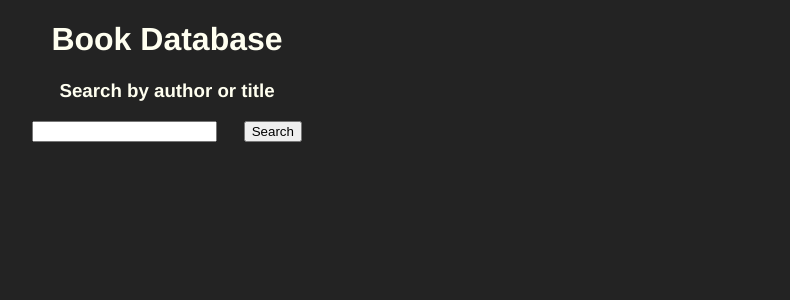
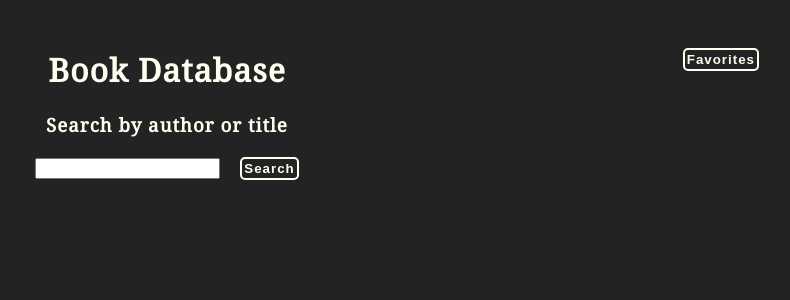
Before and after one commit to zcericola/api-books-project, a React (Create React App) app: page / in a window 1280 px wide. Shown: the top 300 px of the page, without its empty margins (473-1263 px from the left). Built offline with nearby package versions, Linux system fonts and the light colour scheme.

Commit message:
worked on favorites component

```diff
--- a/src/App.css
+++ b/src/App.css
@@ -1,4 +1,25 @@
-.App {
+
+
+.app {
   text-align: center;
-  font-family: 'Franklin Gothic Medium', 'Arial Narrow', Arial, sans-serif
+  margin: 3em;
 }
+
+
+.fav-page-btn {
+  margin-left: -7em;
+  font-weight: 700;
+  cursor: pointer;
+  float: right;
+  border-radius: 5px;
+  background-color: #232323;
+  color: #FFFFF0;
+  border: 2px solid #FFFFF0;
+  padding: 2px;
+  letter-spacing: 1px;
+}
+
+.fav-page-btn:hover {
+  color: #232323;
+  background-color: #FFFFF0;
+}
--- a/src/App.js
+++ b/src/App.js
@@ -1,18 +1,45 @@
 import React, { Component } from 'react';
 import './App.css';
 import Search from "./components/Search/Search";
+import Favorites from "./components/Favorites/Favorites";
+
 
 class App extends Component {
+  constructor(){
+    super();
+
+    this.state = {
+      results: []
+    }
+  }
+
+
+
+  resultsCb = (resultsFromSearch) => {
+    this.setState = {
+      results: resultsFromSearch
+    }
+
+  }
+
+  favPage(){
+    {<Favorites />}
+  }
+
+
+
   render() {
-    return (
-      <div className="App">
-        <header className="App-header">
-          <h1 className="App-title">Book Database</h1>
-          <h3>Search by author or title</h3>
-        </header>
+    return <div className="app">
+        <div>
+          <button className="fav-page-btn" onClick={this.favPage}>
+            Favorites
+          </button>
+        </div>
+        <h1 className="app-title">Book Database</h1>
+        <h3>Search by author or title</h3>
+
         <Search />
-      </div>
-    );
+      </div>;
   }
 }
 
--- /dev/null
+++ b/src/components/Favorites/Favorites.js
@@ -0,0 +1,27 @@
+import React, { Component } from "react";
+import axios from "axios";
+import "./Favorites.css";
+
+class Favorites extends Component {
+    constructor(props){
+        super(props);
+        this.state = {
+            favoriteBooks: this.props.searchResults
+        }
+    }
+
+
+
+render (){
+    return(
+        <div className = 'container'>
+
+
+        </div>
+    );
+}
+
+
+}
+
+export default Favorites;
--- a/src/components/Search/Search.css
+++ b/src/components/Search/Search.css
@@ -1,39 +1,69 @@
-#search-submit {
-    margin-left: 2em;
-}
-
-
-li .title {
-    text-align: left;
-    text-decoration: none;
-
-}
-
-li .author {
-    text-align: right;
-    text-decoration: none;
-}
-
 li {
     font-size: 16px;
     padding: 5px;
 }
 
-.left-container {
-    background-color: royalblue;
+
+.results-item {
+    text-align: left;
+    list-style-type: none;
+    margin-bottom: 10px;
+    overflow: hidden;
+    text-overflow: ellipsis;
+}
+
+
+
+.results-container {
     height: 100%;
     width: auto;
-    float: left;
-    margin: 4em 0em 0em 10em;
+    margin: 2em 4em;
     text-align: justify;
+
 
 }
 
-.right-container {
-    background-color: royalblue;
-    height: 100%;
-    width: auto;
-    float:right;
-    margin: 4em 10em 0em 0em;
-    text-align: justify;
+.results-container li:nth-child(odd) {
+    background-color: rgb(71, 71, 71);
 }
+
+.fav-button {
+   float: right;
+   margin-left: 10px;
+
+}
+
+li .fav-button{
+    cursor: pointer;
+    background-color: #232323;
+    color: #FFFFF0;
+    border: 2px solid #FFFFF0;
+    border-radius: 5px;
+}
+
+button:active{
+     box-shadow: 0 5px #666;
+     transform: translateY(3px);
+
+}
+
+button:focus {
+    outline: none;
+}
+
+#search-submit {
+    margin-left: 20px;
+    font-weight: 700;
+    cursor: pointer;
+    border-radius: 5px;
+    background-color: #232323;
+    color: #FFFFF0;
+    border: 2px solid #FFFFF0;
+    padding: 2px;
+    letter-spacing: 1px;
+}
+
+#search-submit:hover {
+    color: #232323;
+    background-color: #FFFFF0;
+}
--- a/src/components/Search/Search.js
+++ b/src/components/Search/Search.js
@@ -1,6 +1,7 @@
 //does internal API calls which will then trigger our backend to do the external API call
 import React, { Component } from 'react';
 import axios from 'axios';
+import Favorites from '../Favorites/Favorites';
 import './Search.css';
 
 class Search extends Component {
@@ -9,29 +10,20 @@ class Search extends Component {
 
     this.state = {
       searchTerm: "",
-      result: [],
-      titles: [],
-      authors: [],
-      rating: []
+      searchResults: [],
+      favoriteBooks: []
     };
 
     this.getResults = this.getResults.bind(this);
+    this.add = this.add.bind(this);
   }
 
-  //The method that will call the internal API and then fire the external API function in the controller
-  // componentDidMount() {
-  //   axios
-  //     .post("/api/getSearchResults", { searchTerm: this.state.searchTerm })
-  //     .then(result => {
-  //       result = result.data;
+  //To add books to favorite books
+  add(event){
+    this.setState({favoriteBooks: event.target.value});
+    console.log(this.state.favoriteBooks);
+  }
 
-  //        this.setState({ result: result });
-
-  //     })
-  //     .catch(err => {
-  //       console.log(err);
-  //     });
-  // }
 
   getResults() {
     //calls to our internal API and sends whatever the search term is from the input
@@ -41,25 +33,15 @@ class Search extends Component {
         result = result.data;
         console.log(result);
 
-        let bookTitles = result.map(function(curr, index, array) {
-          return (
-            <li className="title" key={index}>
-              {curr.best_book[0].title}
-            </li>
-          );
-        });
-
-        let bookAuthors = result.map(function(curr, index) {
-          return (
-            <li className="author" key={index}>
-              {curr.best_book[0].author[0].name}
-            </li>
-          );
+        let searchResults = result.map(function(curr, index, array) {
+          return <li className="results-item" key={index} >
+              {curr.best_book[0].title} =>> {curr.best_book[0].author[0].name}
+              <button className="fav-button" key = {index}>+</button>
+            </li>;
         });
 
         this.setState({
-          titles: bookTitles,
-          authors: bookAuthors
+          searchResults: searchResults
         });
 
       })
@@ -67,13 +49,11 @@ class Search extends Component {
         console.log(err);
       });
   }
-  getData() {
-    axios.get("/api/getImgs").then(result => {
-      console.log(result.data);
-    });
-  }
+
 
   render() {
+    // <Favorites searchResults = {this.state.searchResults} />
+
     return <div>
         <input id="search-bar" onChange={e => {
             this.setState({ searchTerm: e.target.value });
@@ -82,8 +62,8 @@ class Search extends Component {
           Search
         </button>
         <div className="results">
-          <div className="left-container">{this.state.titles}</div>
-          <div className="right-container">{this.state.authors}</div>
+          <div className="results-container">{this.state.searchResults}</div>
+
 
         </div>
       </div>;
--- a/src/index.css
+++ b/src/index.css
@@ -1,7 +1,11 @@
+@import url('https://fonts.googleapis.com/css?family=Noto+Serif');
+
 body {
   margin: 0;
   padding: 0;
-  font-family: sans-serif;
+  font-family: 'Noto Serif',
+  serif;
   background-color: #232323;
   color: #FFFFF0;
+  letter-spacing: 1px;
 }
```
Also changed, not shown: src/components/Card/Card.js (added, +22 -0 lines), src/components/Card/Card.css (added), src/components/Favorites/Favorites.css (added), 1 other file (tests, documents, lock files or other folders).
